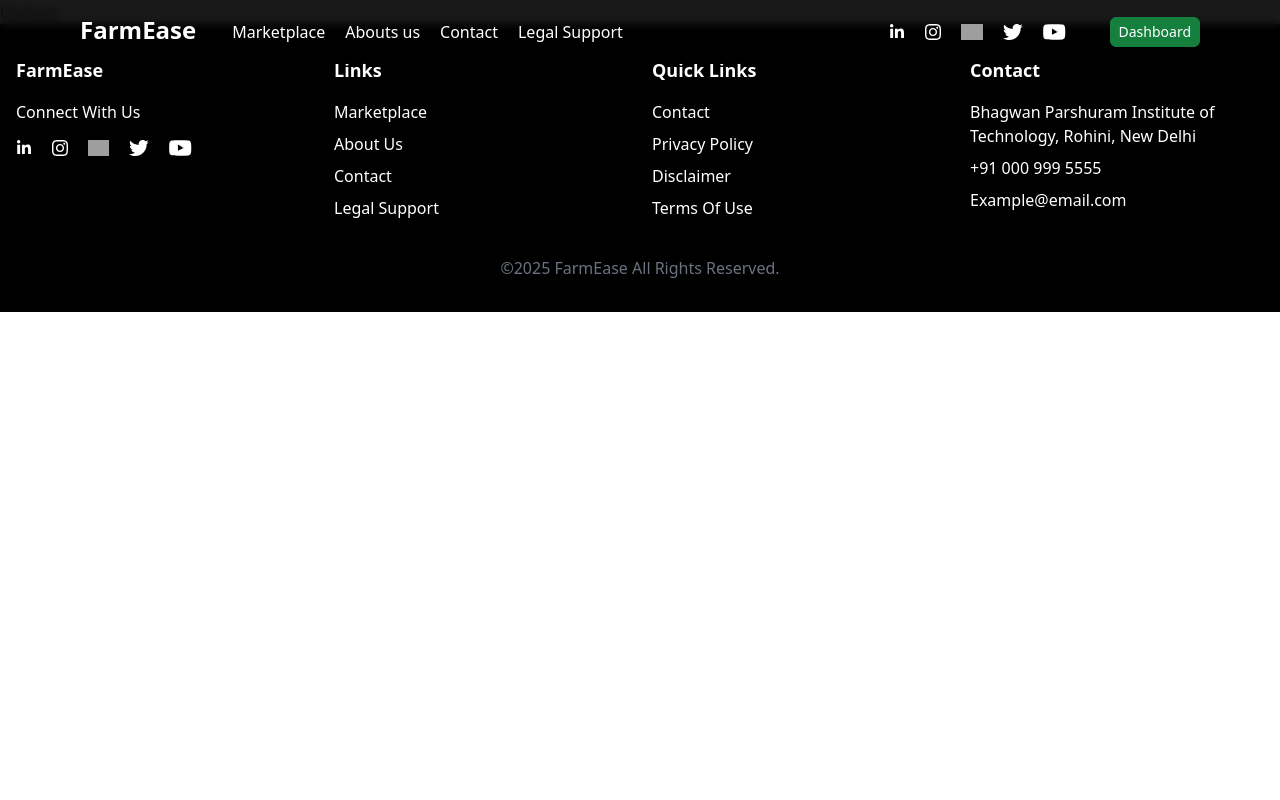
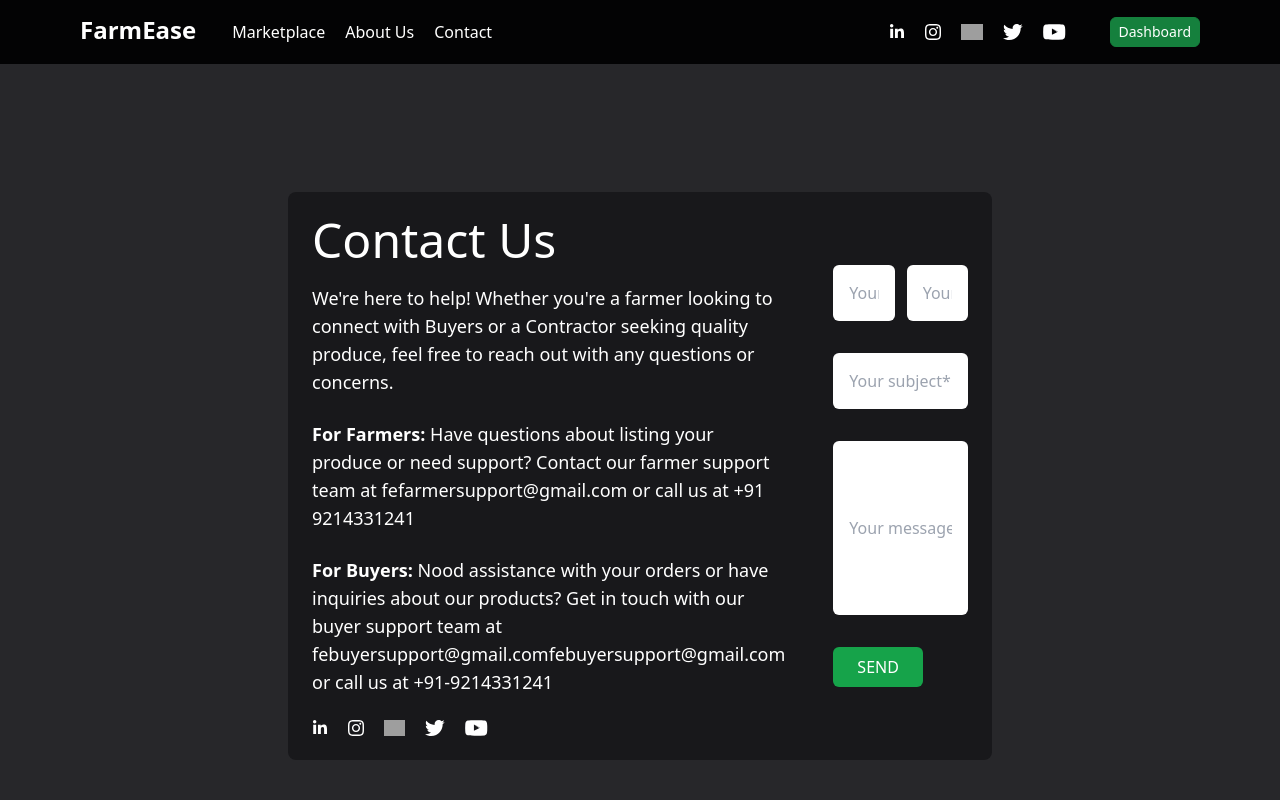
Before and after one commit to harshkvr7/FarmEase, a React (Vite) app in the folder client/: page /contact in a window 1280 px wide. Shown: the top 800 px of the page. Built offline with nearby package versions, Linux system fonts and the light colour scheme; grey boxes are pictures that could not be loaded.

Commit message:
10 9 24 0046

```diff
--- a/client/src/components/Footer.jsx
+++ b/client/src/components/Footer.jsx
@@ -35,6 +35,7 @@ const Footer = () => {
             <li><a href="#" class="hover:text-purple-600">About Us</a></li>
             <li><a href="#" class="hover:text-purple-600">Contact</a></li>
             <li><a href="#" class="hover:text-purple-600">Legal Support</a></li>
+            <li><a href="#" class="hover:text-purple-600">Blog</a></li>
           </ul>
         </div>
 
--- a/client/src/components/NavBar.jsx
+++ b/client/src/components/NavBar.jsx
@@ -23,17 +23,12 @@ const NavBar = () => {
                 </Link>
                 <Link to={"/about"}>
                     <div className="hover:text-green-600 font-medium transition-all ">
-                        Abouts us
+                        About Us
                     </div>
                 </Link>
                 <Link to={"/contact"}>
                     <div className="hover:text-green-600 font-medium transition-all ">
                         Contact
-                    </div>
-                </Link>
-                <Link to={"/support"}>
-                    <div className="hover:text-green-600 font-medium transition-all ">
-                        Legal Support
                     </div>
                 </Link>
             </div>
--- a/client/src/pages/Contact.jsx
+++ b/client/src/pages/Contact.jsx
@@ -1,8 +1,43 @@
 import React from 'react'
+
+import linkedInIcon from "../assets/linkedin.svg"
+import instagramIcon from "../assets/instagram.svg"
+import facebookIcon from "../assets/facebook.svg"
+import twitterIcon from "../assets/twitter.svg"
+import youtubeIcon from "../assets/youtube.svg"
 
 const Contact = () => {
   return (
-    <div>Contact</div>
+    <div className='flex bg-zinc-800 text-white w-full justify-center px-72 py-48'>
+      <div className="flex-1 flex flex-col gap-6 bg-zinc-900 p-6 rounded-l-lg">
+        <div className="text-5xl flex flex-col">
+          Contact Us
+          <span className='text-lg pt-5'>We're here to help! Whether you're a farmer looking to connect with Buyers or a Contractor seeking quality produce, feel free to reach out with any questions or concerns.</span>
+        </div>
+        <div className="text-lg"><b>For Farmers:</b> Have questions about listing your produce or need support? Contact our farmer support team at <a href="#" className='text-blue'>fefarmersupport@gmail.com</a> or call us at +91 9214331241</div>
+
+        <div className="text-lg"><b>For Buyers:</b>  Nood assistance with your orders or have inquiries about our products? Get in touch with our buyer support team at <a href="#" className='text-blue'>febuyersupport@gmail.com</a>febuyersupport@gmail.com or call us at +91-9214331241</div>
+        <div className="flex gap-5 items-center">
+                <img src={linkedInIcon} className='h-4' />
+                <img src={instagramIcon} className='h-4'/>
+                <img src={facebookIcon} className='h-4'/>
+                <img src={twitterIcon} className='h-4'/>
+                <img src={youtubeIcon} className='h-4'/>
+            </div>
+      </div>
+      <div className="flex-1 flex flex-col gap-8 bg-zinc-900 justify-center p-6 rounded-r-lg">
+        <div className="flex gap-3 w-full justify-between">
+          <input  className='text-black  p-4 rounded-md w-1/2' placeholder='Your Name*'/>
+          <input className='text-black p-4 rounded-md w-1/2' placeholder='Your Email*' />
+        </div>
+
+        <input type="text" className='text-black p-4 rounded-md w-full' placeholder='Your subject*'/>
+        <input type="text" className='text-black p-4 rounded-md w-full h-1/3' placeholder='Your message'/>
+
+        <div className='px-6 py-2 bg-green-600 w-fit text-center rounded-md hover:bg-green-500 hover:cursor-pointer'>SEND</div>
+
+      </div>
+    </div>
   )
 }
 
```
